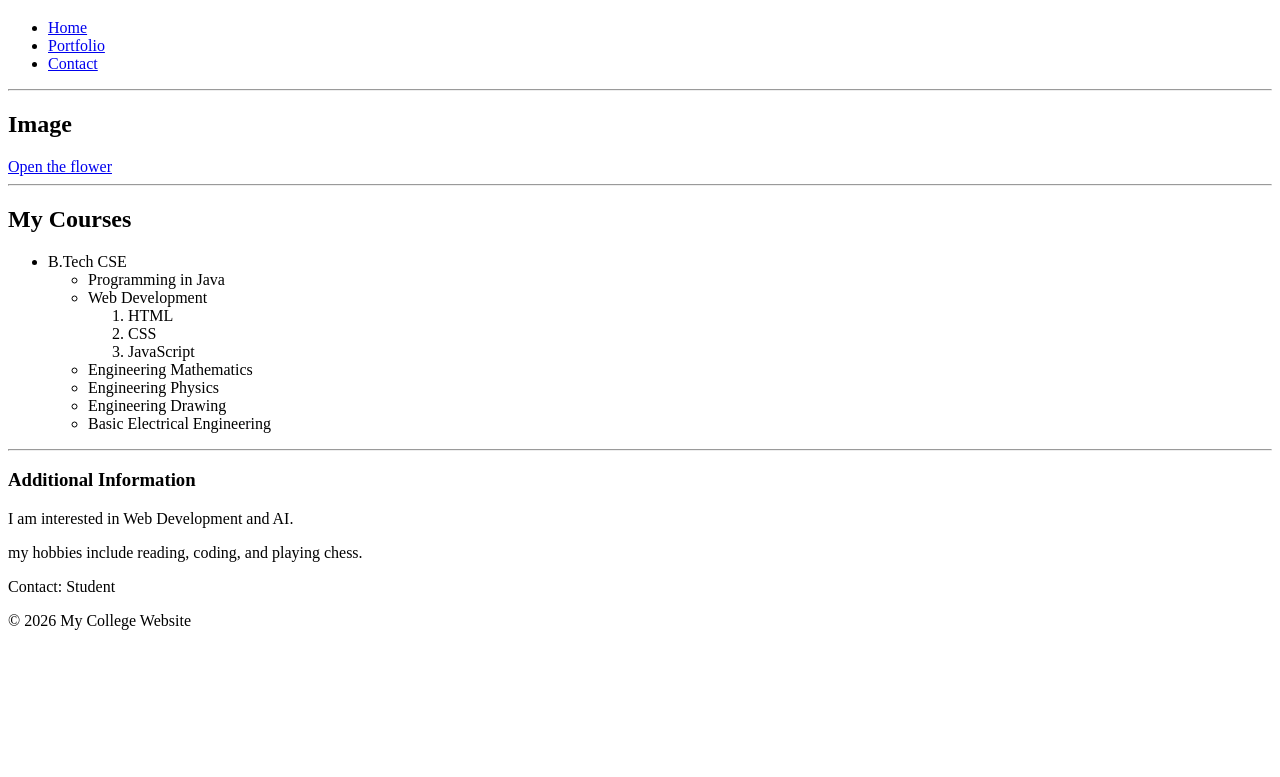
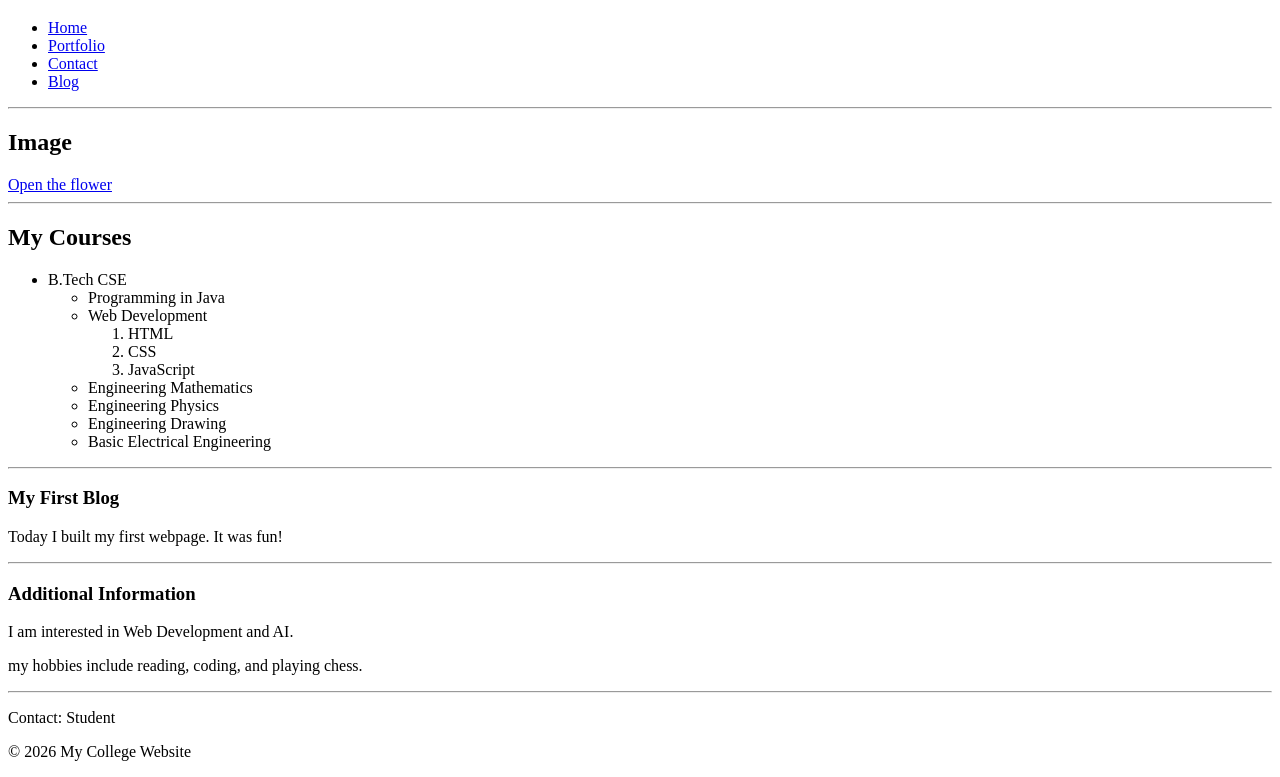
Before and after one commit to anujkv000-hash/mern01-assignment, a plain HTML site: page week3/portfolio.html in a window 1280 px wide. Shown: the part 61-838 px from the top of the page. Before the commit the page ends 800 px from the top, so only its background shows below. Drawn offline with Linux system fonts and the light colour scheme.

Commit message:
Add  small blog post.

```diff
--- a/week3/portfolio.html
+++ b/week3/portfolio.html
@@ -16,6 +16,7 @@
                 <li><a href="index.html">Home</a></li>
                 <li><a href="portfolio.html">Portfolio</a></li>
                 <li><a href="contact.html">Contact</a></li>
+                <li><a href="#blog">Blog</a></li>
             </ul>
         </nav>
     </header>
@@ -47,6 +48,14 @@
         </ul>
         </article>
         <hr>
+        <!-- Blog Post -->
+        <section>
+            <article>
+                <h1>My First Blog</h1>
+                <p>Today I built my first webpage. It was fun!</p>
+            </article>
+        </section>
+        <hr>
         <!-- Aside -->
         <aside>
             <h3>Additional Information</h3>
@@ -54,6 +63,7 @@
             <p>my hobbies include reading, coding, and playing chess.</p>
         </aside>
         </main>
+        <hr>
         <!-- Footer -->
         <footer id="contact">
             <p>Contact: Student</p>
```
Also changed, not shown: week3/about.html (+1 -4 lines).
